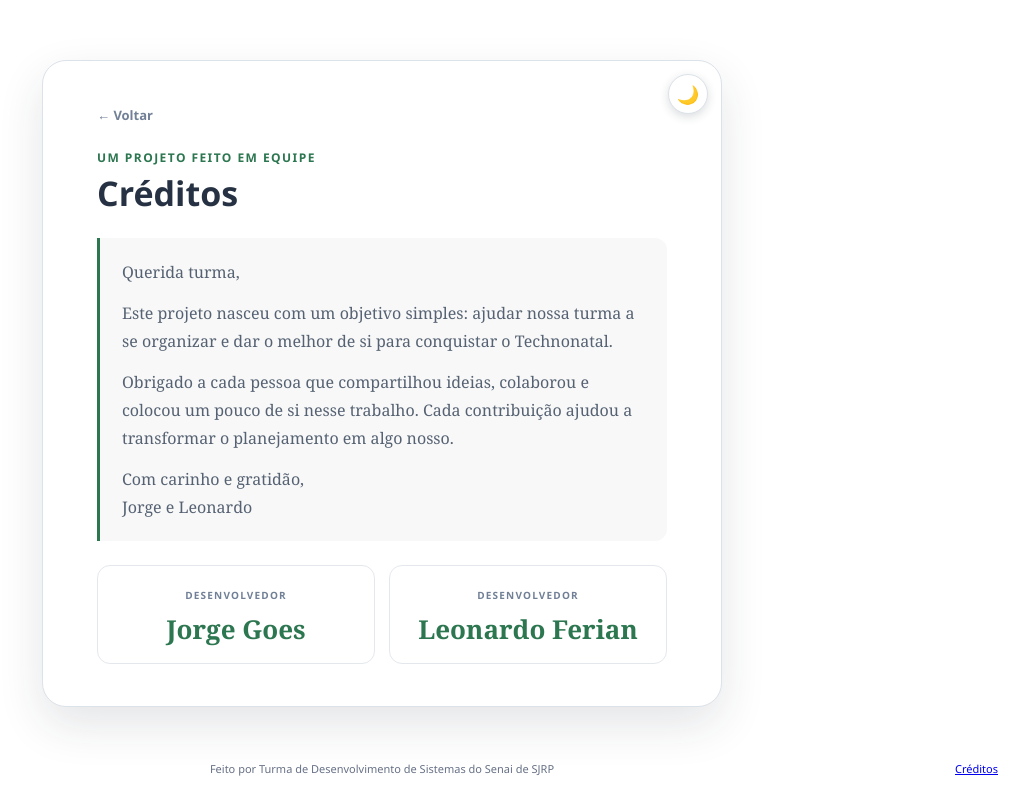
After one commit to leonardoferian-spec/Guia-do-pessoal, a Flask app: page /credits in a window 1280 px wide. The commit adds this page. Shown: the whole page, without its empty margins (258-1280 px from the left). Run offline with Flask 3, Linux system fonts and the light colour scheme; data comes from the database, SQL or seed files in the repository; some libraries are stand-ins or nearby versions.

Commit message:
Adiciona página de créditos e assinatura no rodapé

```diff
--- a/app.py
+++ b/app.py
@@ -97,7 +97,7 @@ app.jinja_env.globals["csrf_token"] = csrf_token
 @app.before_request
 def authenticate_and_check_csrf():
     endpoint = request.endpoint
-    if endpoint in {"static", "login"}:
+    if endpoint in {"static", "login", "credits"}:
         pass
     elif session.get("user_id"):
         with connect_db() as conn:
@@ -237,6 +237,12 @@ def index():
     return render_template(
         "index.html", user_email=g.user["email"], is_admin=g.user["role"] == "admin"
     )
+
+
+@app.route("/credits")
+def credits():
+    back_url = url_for("index") if session.get("user_id") else url_for("login")
+    return render_template("credits.html", back_url=back_url)
 
 
 @app.route("/account/password", methods=["GET", "POST"])
--- a/public/auth.css
+++ b/public/auth.css
@@ -17,6 +17,7 @@ body {
   padding: 24px;
   display: grid;
   place-items: center;
+  grid-template-rows: 1fr auto;
   background:
     radial-gradient(circle at 12% 12%, rgba(255,255,255,.8), transparent 26rem),
     linear-gradient(145deg, #eef2f6, #dfe5ec 52%, #e8edf2);
@@ -515,6 +516,99 @@ body::before { display: none; }
   box-shadow: none;
 }
 
+.site-footer {
+  z-index: 2;
+  width: 100%;
+  margin-top: 18px;
+  grid-row: 2;
+  display: grid;
+  grid-template-columns: 1fr auto 1fr;
+  align-items: center;
+  color: #667085;
+  font-size: 11px;
+  text-align: center;
+}
+
+.site-footer span { grid-column: 2; }
+.site-footer a {
+  grid-column: 3;
+  justify-self: end;
+}
+:root[data-theme="dark"] .site-footer { color: #aab7c6; }
+
+.credits-card {
+  width: min(100%, 680px);
+  padding: 42px clamp(24px, 6vw, 54px);
+}
+
+.credits-back {
+  display: inline-block;
+  margin-bottom: 25px;
+  color: var(--muted);
+  font-size: 13px;
+  font-weight: 700;
+  text-decoration: none;
+}
+.credits-back:hover { text-decoration: underline; }
+.credits-card > .eyebrow { margin-top: 0; }
+
+.credits-letter {
+  margin: 24px 0;
+  padding: 20px 22px;
+  border-left: 3px solid #2c7650;
+  border-radius: 0 12px 12px 0;
+  background: #f7f8f7;
+  color: #566273;
+  font-family: Georgia, "Times New Roman", serif;
+  font-size: 16px;
+  line-height: 1.75;
+}
+.credits-letter p { margin: 0 0 13px; }
+.credits-letter p:last-child { margin-bottom: 0; }
+
+.credits-developers {
+  display: grid;
+  grid-template-columns: repeat(2, minmax(0, 1fr));
+  gap: 14px;
+}
+.developer-card {
+  padding: 16px 18px;
+  border: 1px solid #e4e8ed;
+  border-radius: 13px;
+  background: #fff;
+  text-align: center;
+}
+.developer-card span {
+  color: var(--muted);
+  font-size: 10px;
+  font-weight: 800;
+  letter-spacing: .12em;
+  text-transform: uppercase;
+}
+.developer-card h2 {
+  margin: 7px 0 0;
+  color: #2c7650;
+  font-family: Georgia, "Times New Roman", serif;
+  font-size: clamp(20px, 4vw, 26px);
+  font-weight: 600;
+}
+
+:root[data-theme="dark"] .credits-letter { background: #181818; color: #c4ced8; }
+:root[data-theme="dark"] .developer-card { border-color: #303030; background: #151515; }
+:root[data-theme="dark"] .developer-card h2 { color: #83c79b; }
+
+@media (max-width: 600px) {
+  .site-footer {
+    grid-template-columns: 1fr;
+    gap: 10px;
+    font-size: 9px;
+  }
+  .site-footer span { grid-column: 1; text-align: center; }
+  .site-footer a { grid-column: 1; justify-self: center; }
+  .credits-card { padding: 36px 22px 28px; }
+  .credits-developers { grid-template-columns: 1fr; }
+}
+
 :root[data-theme="dark"] .auth-card,
 :root[data-theme="dark"] .auth-card.login-gift-card {
   border: 1px solid #303030;
--- /dev/null
+++ b/templates/_site_footer.html
@@ -0,0 +1,4 @@
+<footer class="site-footer">
+  <span>Feito por Turma de Desenvolvimento de Sistemas do Senai de SJRP</span>
+  <a href="{{ url_for('credits') }}">Créditos</a>
+</footer>
--- a/templates/admin_users.html
+++ b/templates/admin_users.html
@@ -5,7 +5,7 @@
   <meta name="viewport" content="width=device-width, initial-scale=1">
   <meta name="theme-color" content="#e4e9ef">
   <title>Usuários · Planejamento de Natal</title>
-  <link rel="stylesheet" href="{{ url_for('static', filename='auth.css', v='plain-theme-snow-1') }}">
+  <link rel="stylesheet" href="{{ url_for('static', filename='auth.css', v='credits-page-1') }}">
   <script src="{{ url_for('static', filename='theme.js', v='christmas-theme-1') }}"></script>
 </head>
 <body>
@@ -47,5 +47,6 @@
     </ul>
     <p class="auth-footnote"><a href="{{ url_for('index') }}">Voltar para o painel</a></p>
   </main>
+  {% include "_site_footer.html" %}
 </body>
 </html>
--- a/templates/change_password.html
+++ b/templates/change_password.html
@@ -5,7 +5,7 @@
   <meta name="viewport" content="width=device-width, initial-scale=1">
   <meta name="theme-color" content="#e4e9ef">
   <title>Alterar senha · Planejamento de Natal</title>
-  <link rel="stylesheet" href="{{ url_for('static', filename='auth.css', v='plain-theme-snow-1') }}">
+  <link rel="stylesheet" href="{{ url_for('static', filename='auth.css', v='credits-page-1') }}">
   <script src="{{ url_for('static', filename='theme.js', v='christmas-theme-1') }}"></script>
 </head>
 <body>
@@ -31,5 +31,6 @@
     </form>
     <p class="auth-footnote"><a href="{{ url_for('index') }}">Voltar para o painel</a></p>
   </main>
+  {% include "_site_footer.html" %}
 </body>
 </html>
--- /dev/null
+++ b/templates/credits.html
@@ -0,0 +1,38 @@
+<!doctype html>
+<html lang="pt-BR">
+<head>
+  <meta charset="utf-8">
+  <meta name="viewport" content="width=device-width, initial-scale=1">
+  <meta name="theme-color" content="#ffffff">
+  <title>Créditos · Planejamento de Natal</title>
+  <link rel="stylesheet" href="{{ url_for('static', filename='auth.css', v='credits-page-1') }}">
+  <script src="{{ url_for('static', filename='theme.js', v='christmas-theme-1') }}"></script>
+</head>
+<body>
+  <main class="auth-card credits-card">
+    <button class="theme-toggle auth-theme-toggle" id="theme-toggle" type="button" aria-label="Ativar modo escuro"></button>
+    <a class="credits-back" href="{{ back_url }}">← Voltar</a>
+    <p class="eyebrow">Um projeto feito em equipe</p>
+    <h1>Créditos</h1>
+
+    <div class="credits-letter">
+      <p>Querida turma,</p>
+      <p>Este projeto nasceu com um objetivo simples: ajudar nossa turma a se organizar e dar o melhor de si para conquistar o Technonatal.</p>
+      <p>Obrigado a cada pessoa que compartilhou ideias, colaborou e colocou um pouco de si nesse trabalho. Cada contribuição ajudou a transformar o planejamento em algo nosso.</p>
+      <p>Com carinho e gratidão,<br>Jorge e Leonardo</p>
+    </div>
+
+    <div class="credits-developers" aria-label="Desenvolvedores do projeto">
+      <section class="developer-card">
+        <span>Desenvolvedor</span>
+        <h2>Jorge Goes</h2>
+      </section>
+      <section class="developer-card">
+        <span>Desenvolvedor</span>
+        <h2>Leonardo Ferian</h2>
+      </section>
+    </div>
+  </main>
+  {% include "_site_footer.html" %}
+</body>
+</html>
--- a/templates/login.html
+++ b/templates/login.html
@@ -5,7 +5,7 @@
   <meta name="viewport" content="width=device-width, initial-scale=1">
   <meta name="theme-color" content="#e4e9ef">
   <title>Entrar · Planejamento de Natal</title>
-  <link rel="stylesheet" href="{{ url_for('static', filename='auth.css', v='plain-theme-snow-1') }}">
+  <link rel="stylesheet" href="{{ url_for('static', filename='auth.css', v='credits-page-1') }}">
   <script src="{{ url_for('static', filename='theme.js', v='santa-theme-fix-1') }}"></script>
 </head>
 <body>
@@ -45,5 +45,6 @@
       <p class="auth-footnote">Só contas cadastradas na lista podem entrar.</p>
     </section>
   </main>
+  {% include "_site_footer.html" %}
 </body>
 </html>
```
Also changed, not shown: public/style.css (+33 -1 lines), templates/index.html (+6 -2 lines).
